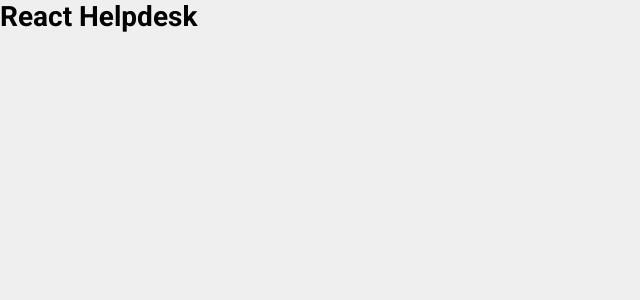
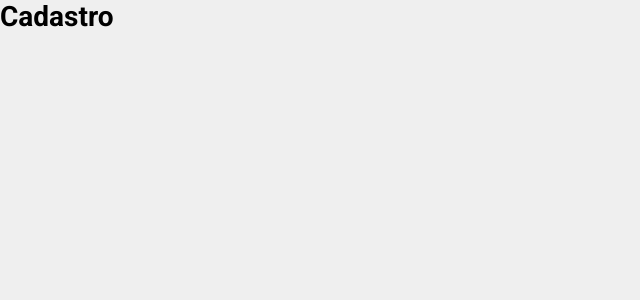
Before and after one commit to dswilmar/react-helpdesk, a React (Create React App) app: page /register in a window 1280 px wide. Shown: the top 300 px of the page, without its empty margins (0-640 px from the left). Built offline with nearby package versions, Linux system fonts and the light colour scheme.

Commit message:
feat: rotas

```diff
--- a/package.json
+++ b/package.json
@@ -9,6 +9,7 @@
     "firebase": "^8.8.1",
     "react": "^18.2.0",
     "react-dom": "^18.2.0",
+    "react-router-dom": "^5.3.4",
     "react-scripts": "5.0.1",
     "web-vitals": "^2.1.4"
   },
--- a/src/App.jsx
+++ b/src/App.jsx
@@ -1,10 +1,11 @@
-import firebase from './services/firebaseConnection';
+import { BrowserRouter } from "react-router-dom";
+import Routes from "./routes";
 
 function App() {
   return (
-    <div>
-      <h1>React Helpdesk</h1>
-    </div>
+    <BrowserRouter>
+      <Routes />
+    </BrowserRouter>
   );
 }
 
--- /dev/null
+++ b/src/pages/Dashboard/index.jsx
@@ -0,0 +1,9 @@
+function Dashboard() {
+    return (
+      <div>
+        <h1>Dashboard</h1>
+      </div>
+    );
+  }
+
+  export default Dashboard;
--- /dev/null
+++ b/src/pages/SignIn/index.jsx
@@ -0,0 +1,9 @@
+function SignIn() {
+    return (
+      <div>
+        <h1>Login</h1>
+      </div>
+    );
+  }
+
+  export default SignIn;
--- /dev/null
+++ b/src/pages/SignUp/index.jsx
@@ -0,0 +1,9 @@
+function SignUp() {
+    return (
+      <div>
+        <h1>Cadastro</h1>
+      </div>
+    );
+  }
+
+  export default SignUp;
--- /dev/null
+++ b/src/routes/Route.jsx
@@ -0,0 +1,27 @@
+import { Route, Redirect } from "react-router-dom";
+
+export default function RouteWrapper({component: Component, isPrivate, ...rest}) {
+
+    const loading = false;
+    const signed = false;
+
+    if (loading) {
+        return (
+            <div></div>
+        )
+    }
+
+    if (!signed && isPrivate) {
+        return <Redirect to="/" />
+    }
+
+    if (signed && !isPrivate) {
+        return <Redirect to="/dashboard" />
+    }
+
+    return (
+        <Route {...rest} render={props => (
+            <Component {...props} />
+        )}/>
+    )
+}
--- /dev/null
+++ b/src/routes/index.jsx
@@ -0,0 +1,15 @@
+import { Switch } from "react-router-dom";
+import Route from './Route';
+import SignIn from '../pages/SignIn';
+import SignUp from '../pages/SignUp';
+import Dashboard from '../pages/Dashboard';
+
+export default function Routes() {
+    return(
+        <Switch>
+            <Route exact path="/" component={SignIn} />
+            <Route exact path="/register" component={SignUp} />
+            <Route exact path="/dashboard" component={Dashboard} isPrivate />
+        </Switch>
+    )
+}
```
Also changed, not shown: 1 other file (tests, documents, lock files or other folders).
